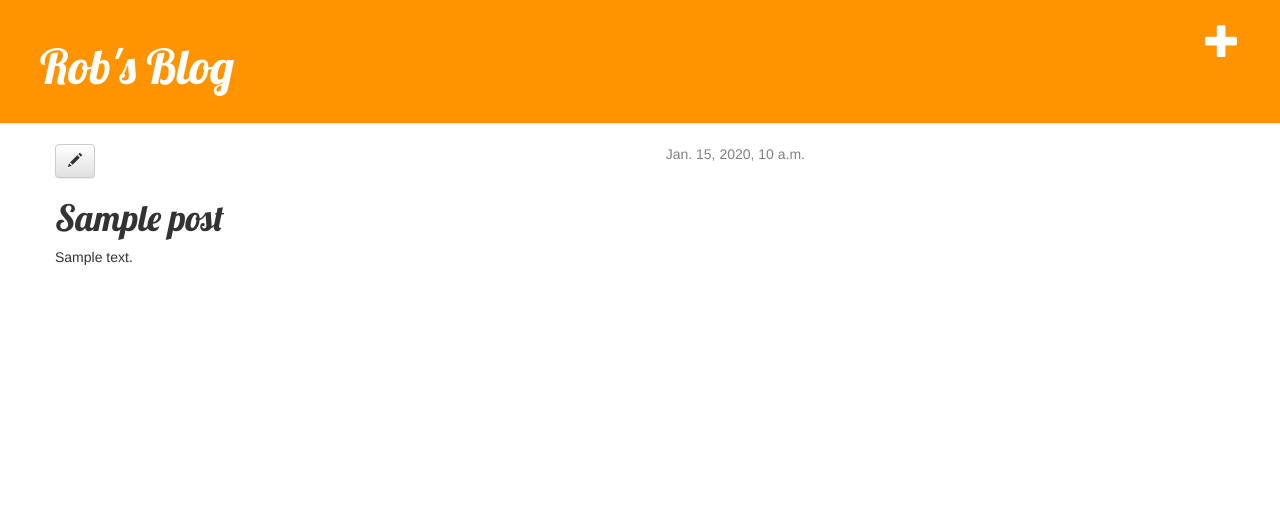
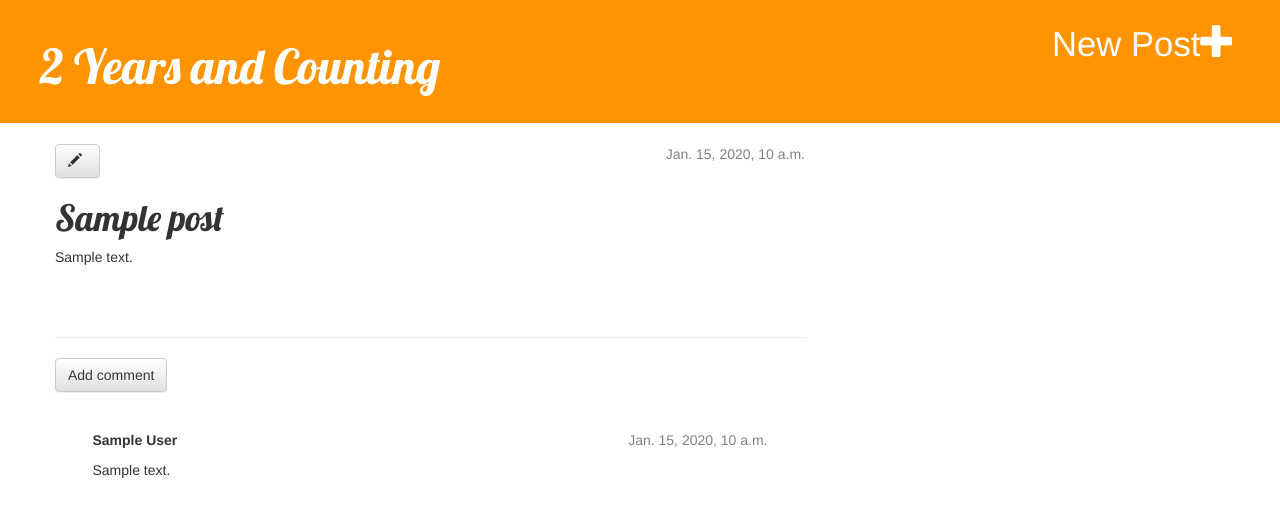
Before and after one commit to klegsy/my-first-blog, a Django app: page /post/1/ in a window 1280 px wide. Shown: the top 517 px of the page. Run offline with Django 3.2, Linux system fonts and the light colour scheme; a user stored in the database is signed in; tables that the repository leaves empty hold one stand-in row (values such as "Sample post"); some libraries are stand-ins or nearby versions.

Commit message:
Changed name to 2 Years and Counting

```diff
--- a/blog/models.py
+++ b/blog/models.py
@@ -6,7 +6,7 @@ class Post(models.Model):
     title = models.CharField(max_length=200)
     text = models.TextField()
     created_date = models.DateTimeField(default = timezone.now)
-    published_date = models.DateTimeField(blank=-True, null=True)
+    published_date = models.DateTimeField(blank=True, null=True)
 
     def publish(self):
         self.published_date = timezone.now()
--- a/blog/static/css/blog.css
+++ b/blog/static/css/blog.css
@@ -45,4 +45,10 @@ h1, h2, h3, h4 {
 .post h1 a, .post h1 a:visited {
     color: #000000;
 }
+
+.comment {
+    margin: 5% 5% 5% 5%;
 }
+.glyphicon {
+    padding-right: 5px;
+}
--- a/blog/templates/blog/base.html
+++ b/blog/templates/blog/base.html
@@ -2,7 +2,7 @@
 {% load staticfiles %}
 <html>
     <head>
-        <title>Robs blog</title>
+        <title>2 Years and Counting</title>
         <link rel="stylesheet" href="//maxcdn.bootstrapcdn.com/bootstrap/3.2.0/css/bootstrap.min.css">
         <link rel="stylesheet" href="//maxcdn.bootstrapcdn.com/bootstrap/3.2.0/css/bootstrap-theme.min.css">
         <link rel="stylesheet" href="{% static "css/blog.css" %}">
@@ -12,10 +12,10 @@
     <body>
     <div class="page-header">
         {% if user.is_authenticated %}
-            <a href="{% url "post_new" %}" class="top-menu"><span class ="glyphicon glyphicon-plus"></span>
+            <a href="{% url "post_new" %}" class="top-menu">New Post<span class ="glyphicon glyphicon-plus"></span>
         {% endif %}
 
-        <h1><a href="/">Rob's Blog</a></h1>
+        <h1><a href="/">2 Years and Counting</a></h1>
     </div>
     <div class="content container">
         <div class="row">
--- a/blog/templates/blog/post_detail.html
+++ b/blog/templates/blog/post_detail.html
@@ -11,4 +11,15 @@
         <h1>{{ post.title }}</h1>
         <p>{{ post.text|linebreaks }}</p>
     </div>
+<hr>
+<a class="btn btn-default" href="{% url 'add_comment_to_post' pk=post.pk %}">Add comment</a>
+    {% for comment in post.comments.all %}
+    <div class="comment">
+        <div class="date">{{ comment.created_date }}</div>
+        <strong>{{ comment.author }}</strong>
+        <p>{{ comment.text|linebreaks }}</p>
+    </div>
+{% empty %}
+    <p>No comments here yet :(</p>
+{% endfor %}
 {% endblock %}
--- a/blog/templates/blog/post_list.html
+++ b/blog/templates/blog/post_list.html
@@ -7,6 +7,7 @@
                     </div>
                     <h1><a href="{% url "post_detail" pk=post.pk %}">{{ post.title }}</a></h1>
                     <p>{{ post.text|linebreaks }}</p>
+                    <a href="{% url 'blog.views.post_detail' pk=post.pk %}">Comments: {{ post.comments.count }}</a>
                 </div>
             {% endfor %}
         {% endblock content %}
--- a/blog/urls.py
+++ b/blog/urls.py
@@ -6,5 +6,5 @@ urlpatterns = [
     url(r'^post/(?P<pk>[0-9]+)/$', views.post_detail, name='post_detail'),
     url(r'^post/new/$', views.post_new, name='post_new'),
     url(r'^post/(?P<pk>[0-9]+)/edit/$', views.post_edit, name='post_edit'),
-
+    url(r'^post/(?P<pk>[0-9]+)/comment/$', views.add_comment_to_post, name='add_comment_to_post'),
 ]
--- a/blog/views.py
+++ b/blog/views.py
@@ -3,6 +3,7 @@ from django.shortcuts import render, get_object_or_404
 from django.utils import timezone
 from .models import Post
 from .forms import PostForm
+from .forms import CommentForm
 
 
 
@@ -40,3 +41,16 @@ def post_edit(request, pk):
     else:
         form = PostForm(instance=post)
     return render(request, 'blog/post_edit.html', {'form': form})
+
+def add_comment_to_post(request,pk):
+    post = get_object_or_404(Post, pk=pk)
+    if request.method == "POST":
+        form = CommentForm(request.POST)
+        if form.is_valid():
+            comment = form.save(commit=False)
+            comment.post = post
+            comment.save()
+            return redirect('blog.views.post_detail', pk=post.pk)
+    else:
+        form = CommentForm()
+    return render(request, 'blog/add_comment_to_post.html', {'form': form})
```
Also changed, not shown: blog/forms.py (+6 -1 lines), blog/templates/blog/add_comment_to_post.html (added, +9 -0 lines), untitled/urls.py (line endings or trailing spaces).
